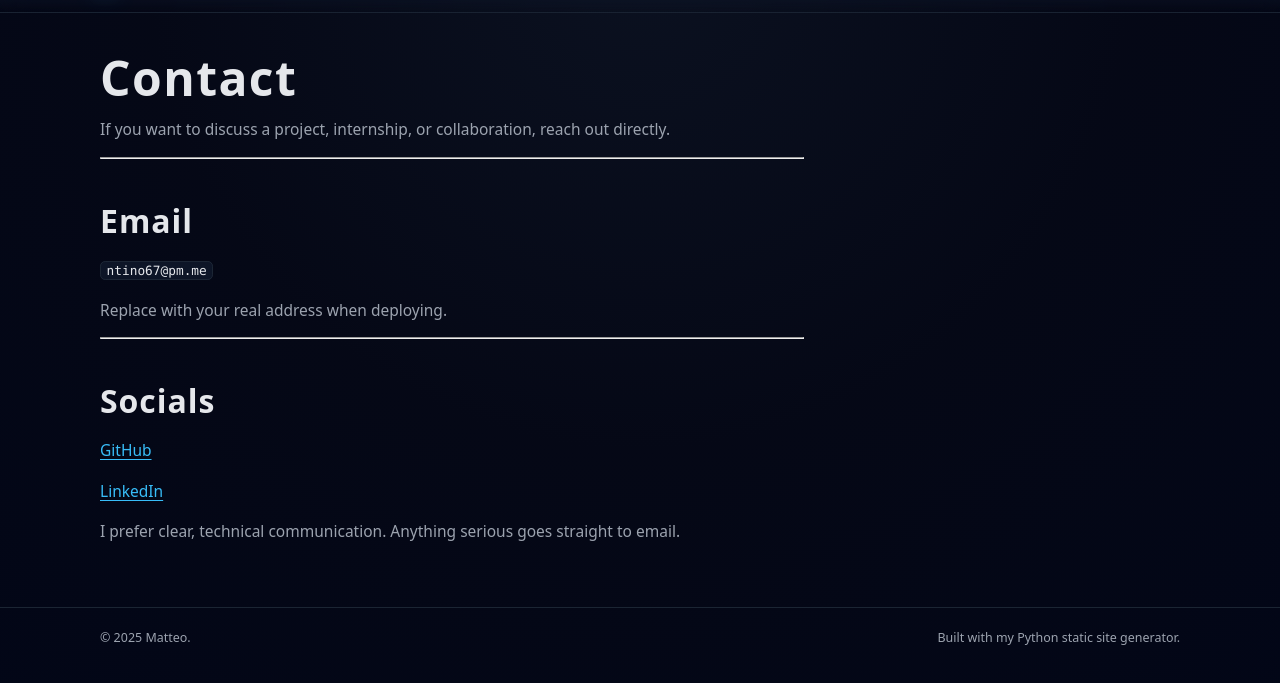
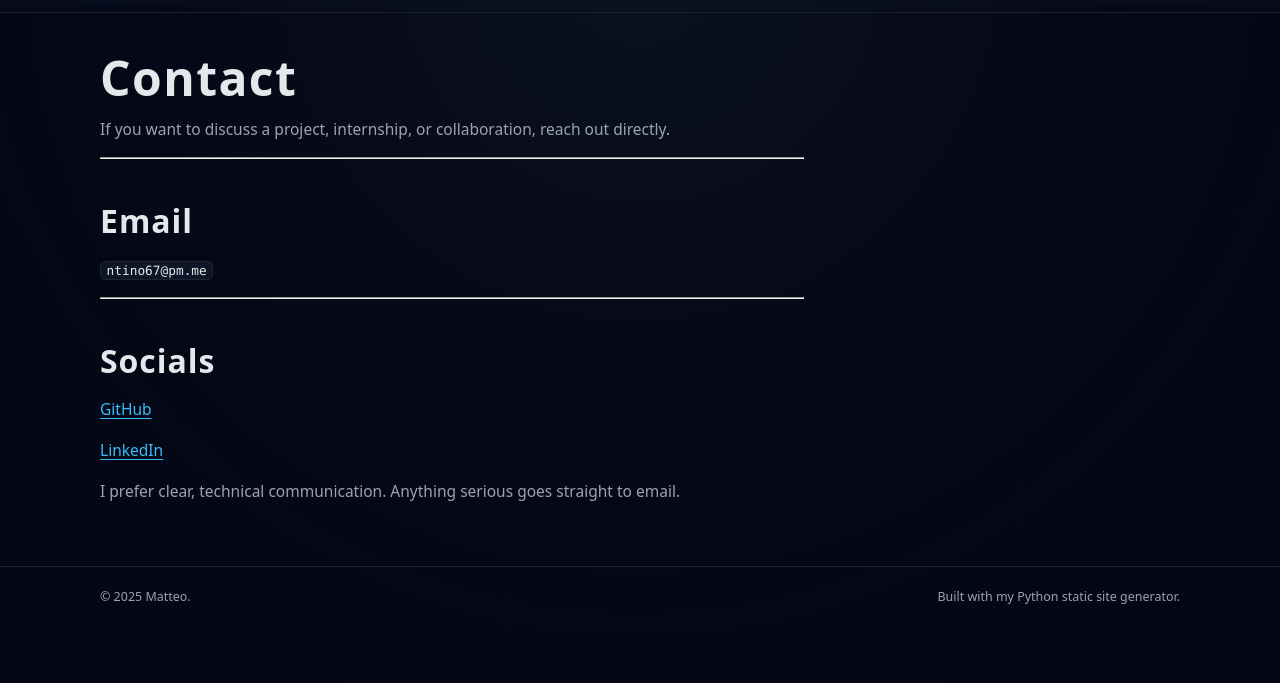
Before and after one commit to ntino67/static-site-generator, a plain HTML site: page docs/contact/index.html in a window 1280 px wide. Shown: the part 41-724 px from the top of the page. Drawn offline with Linux system fonts and the light colour scheme.

Commit message:
Fix: Small typo

```diff
--- a/docs/contact/index.html
+++ b/docs/contact/index.html
@@ -23,7 +23,7 @@
     </header>
 
     <div class="page__inner">
-      <main class="article"><div><h1>Contact</h1><p>If you want to discuss a project, internship, or collaboration, reach out directly.</p><hr></hr><h2>Email</h2><p><code>ntino67@pm.me</code></p><p>Replace with your real address when deploying.</p><hr></hr><h2>Socials</h2><p><a href="https://github.com/ntino67">GitHub</a></p><p><a href="https://www.linkedin.com/in/matteo-heidelberger/">LinkedIn</a></p><p>I prefer clear, technical communication.
+      <main class="article"><div><h1>Contact</h1><p>If you want to discuss a project, internship, or collaboration, reach out directly.</p><hr></hr><h2>Email</h2><p><code>ntino67@pm.me</code></p><hr></hr><h2>Socials</h2><p><a href="https://github.com/ntino67">GitHub</a></p><p><a href="https://www.linkedin.com/in/matteo-heidelberger/">LinkedIn</a></p><p>I prefer clear, technical communication.
 Anything serious goes straight to email.</p></div></main>
     </div>
 
```
Also changed, not shown: 1 other file.
